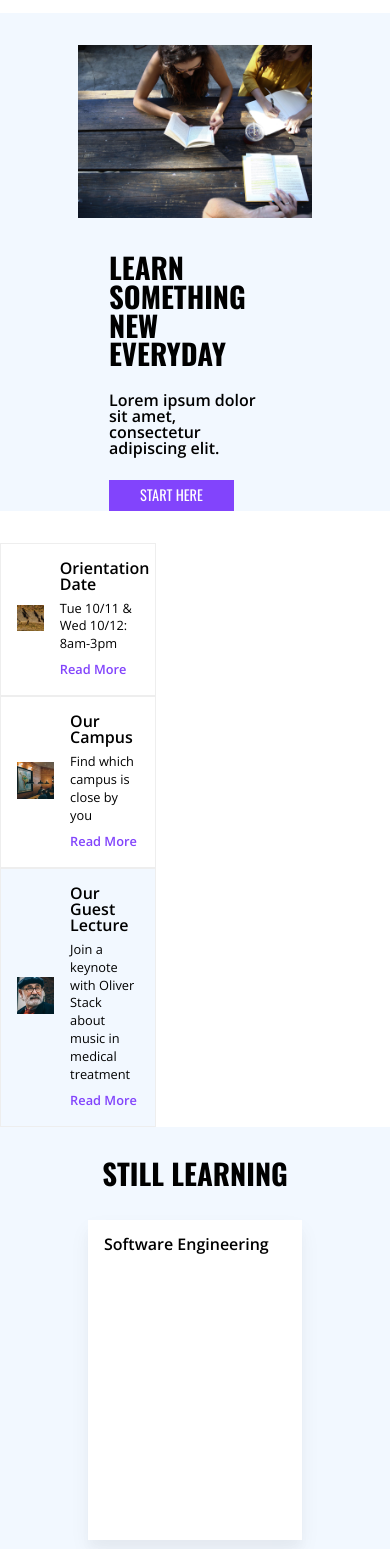
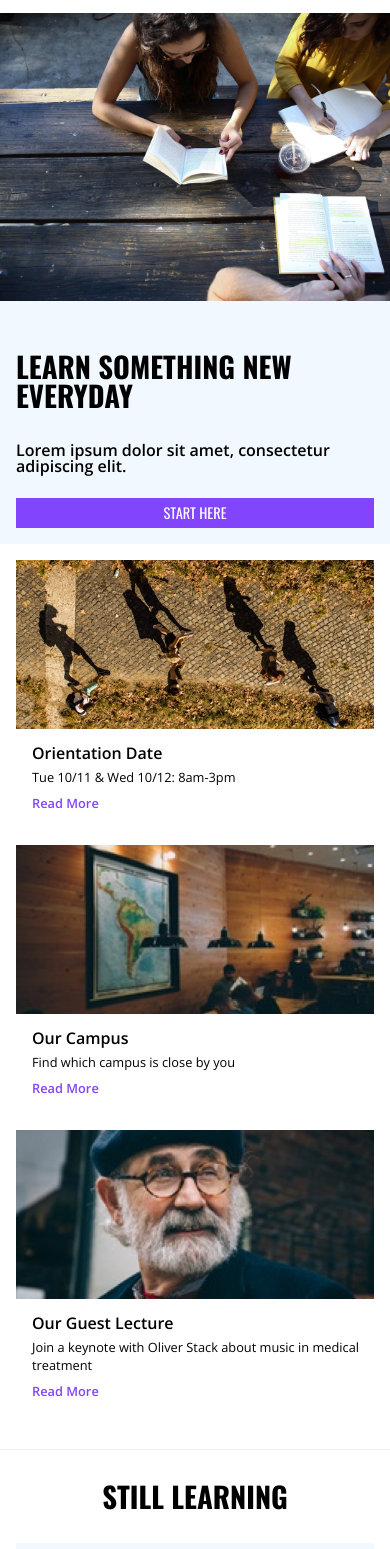
Before and after one commit to Jaadawg/colmar-academy, a plain HTML site: page index.html in a window 390 px wide. Shown: the part 51-1600 px from the top of the page. Drawn offline with nearby package versions, Linux system fonts and the light colour scheme.

Commit message:
Finished responsive Design

```diff
--- a/index.html
+++ b/index.html
@@ -54,7 +54,8 @@
       <div class="side-article-list container right">
         <div class="side-article flex">
           <div class="img-container">
-          	<img src="resources/images/information-orientation.jpg" alt="" />
+          	<img src="resources/images/information-orientation.jpg" alt="" class="hidden" />
+						<img src="resources/images/information-orientation-mobile.jpg" alt="" class="mobile" />
           </div>
           <div class="info-container">
             <h3>Orientation Date</h3>
@@ -64,7 +65,8 @@
         </div>
         <div class="side-article flex">
           <div class="img-container">
-          	<img src="resources/images/information-campus.jpg" alt="" />
+          	<img src="resources/images/information-campus.jpg" alt="" class="hidden" />
+						<img src="resources/images/information-campus-mobile.jpg" alt="" class="mobile" />
           </div>
           <div class="info-container">
             <h3>Our Campus</h3>
@@ -74,7 +76,8 @@
         </div>
         <div class="side-article flex selected-article">
           <div class="img-container">
-          	<img src="resources/images/information-guest-lecture.jpg" alt="" />
+          	<img src="resources/images/information-guest-lecture.jpg" alt="" class="hidden" />
+						<img src="resources/images/information-guest-lecture-mobile.jpg" alt="" class="mobile" />
           </div>
           <div class="info-container">
             <h3>Our Guest Lecture</h3>
--- a/resources/css/styles.css
+++ b/resources/css/styles.css
@@ -1,4 +1,8 @@
 @import url('https://fonts.googleapis.com/css?family=Open+Sans:400,600|Oswald:300,400,700');
+
+* {
+  box-sizing: border-box;
+}
 
 html {
   font-size: 16px;
@@ -79,6 +83,20 @@ h6 {
 
 }
 
+@media only screen and (max-width: 480px) {
+
+  .left {
+    width: 100%;
+    padding: 0;
+  }
+
+  .right {
+    width: 100%;
+    padding: 1rem;
+  }
+
+}
+
 /*--------------------------- Header --------------------------*/
 
 header {
@@ -131,20 +149,13 @@ header {
   background: #f2f8ff;
 }
 
-@media only screen and (max-width: 480px) {
-
-  .hero {
-    flex-direction: column;
-  }
-
-}
-
 .hero h3 {
   margin: 1.5rem 0;
 }
 
 .container img {
   width: 100%;
+  height: auto;
 }
 
 .hero a {
@@ -158,10 +169,27 @@ header {
   text-transform: uppercase;
   font-size: 0.9rem;
   text-decoration: none;
+  align-self: center;
 }
 
-.hero .right {
-  padding-right: 1rem;
+@media only screen and (max-width: 480px) {
+
+  .hero {
+    flex-direction: column;
+  }
+
+  .hero .right {
+    margin-top: 2rem;
+  }
+
+  .hero h3 {
+    margin: 2rem 0 1.5rem;
+  }
+
+  .hero a {
+    width: 100%;
+  }
+
 }
 
 /*-------------------------- Articles Section ----------------------*/
@@ -227,6 +255,35 @@ header {
   margin-top: 2rem;
 }
 
+@media only screen and (max-width: 480px) {
+
+  .side-article {
+    flex-direction: column;
+    padding: 0;
+    border: none;
+  }
+
+  .img-container {
+    width: 100%;
+    height: auto;
+  }
+
+  .side-article-list {
+    margin-top: 0;
+  }
+
+  .selected-article {
+    background: #fff;
+  }
+
+  .info-container {
+    width: 100%;
+    height: auto;
+    padding: 1rem 0 2rem 1rem;
+  }
+
+}
+
 /*-------------------------- Courses Section -----------------------*/
 
 .courses {
@@ -273,6 +330,33 @@ header {
   margin: 0;
 }
 
+@media only screen and (max-width: 480px) {
+
+  .courses {
+    background: #fff;
+    padding: 1rem;
+    border-top: 1px solid #eee;
+  }
+
+  .courses h2 {
+    text-align: center;
+    margin: 1rem 0 2rem;
+  }
+
+  .course-item {
+    background: #f2f8ff;
+    width: 100%;
+    height: auto;
+    margin: 0 0 0.5rem 0;
+    box-shadow: none;
+  }
+
+  .course-info h3 {
+    padding: 1rem 0 1.5rem 1rem;
+  }
+
+}
+
 /*-------------------------- Thesis Section ------------------------*/
 
 .thesis-items {
@@ -300,6 +384,31 @@ video {
   margin-top: 2rem;
 }
 
+@media only screen and (max-width: 480px) {
+
+  .thesis {
+    margin-top: 1rem;
+    padding: 2rem 1rem;
+    border-top: 1px solid #eee;
+  }
+
+  .thesis-items {
+    align-items: center;
+    justify-content: center;
+    flex-direction: column;
+  }
+
+  .thesis-right{
+    padding: 0;
+    margin: 0;
+  }
+
+  .thesis h2 {
+    margin-bottom: 2rem;
+  }
+
+}
+
 /*-------------------------- Footer Section ------------------------*/
 
 footer {
@@ -314,3 +423,11 @@ footer.flex {
 footer ul li:last-child {
   margin-left: 0.5rem;
 }
+
+@media only screen and (max-width: 480px) {
+
+  footer {
+    padding: 1rem;
+  }
+
+}
```
